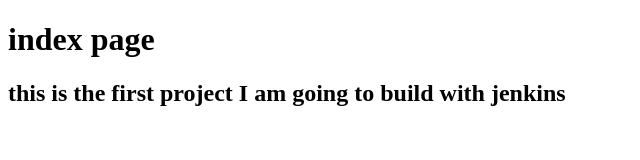
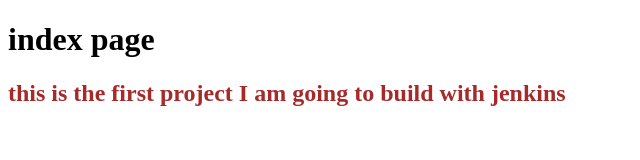
Before and after one commit to Mayur1802/html-demo-01, a plain HTML site: page index.html in a window 1280 px wide. Shown: the whole page, without its empty margins (0-640 px from the left). Drawn offline with Linux system fonts and the light colour scheme.

Commit message:
first commit

```diff
--- a/index.html
+++ b/index.html
@@ -5,7 +5,15 @@
     <meta name="viewport" content="width=device-width, initial-scale=1.0">
     <meta http-equiv="X-UA-Compatible" content="ie=edge">
     <title>Document</title>
+
+    <style>
+    h2{
+        color: brown
+    }
+    </style>
 </head>
+
+
 <body>
 
     <h1>index page</h1>
```
